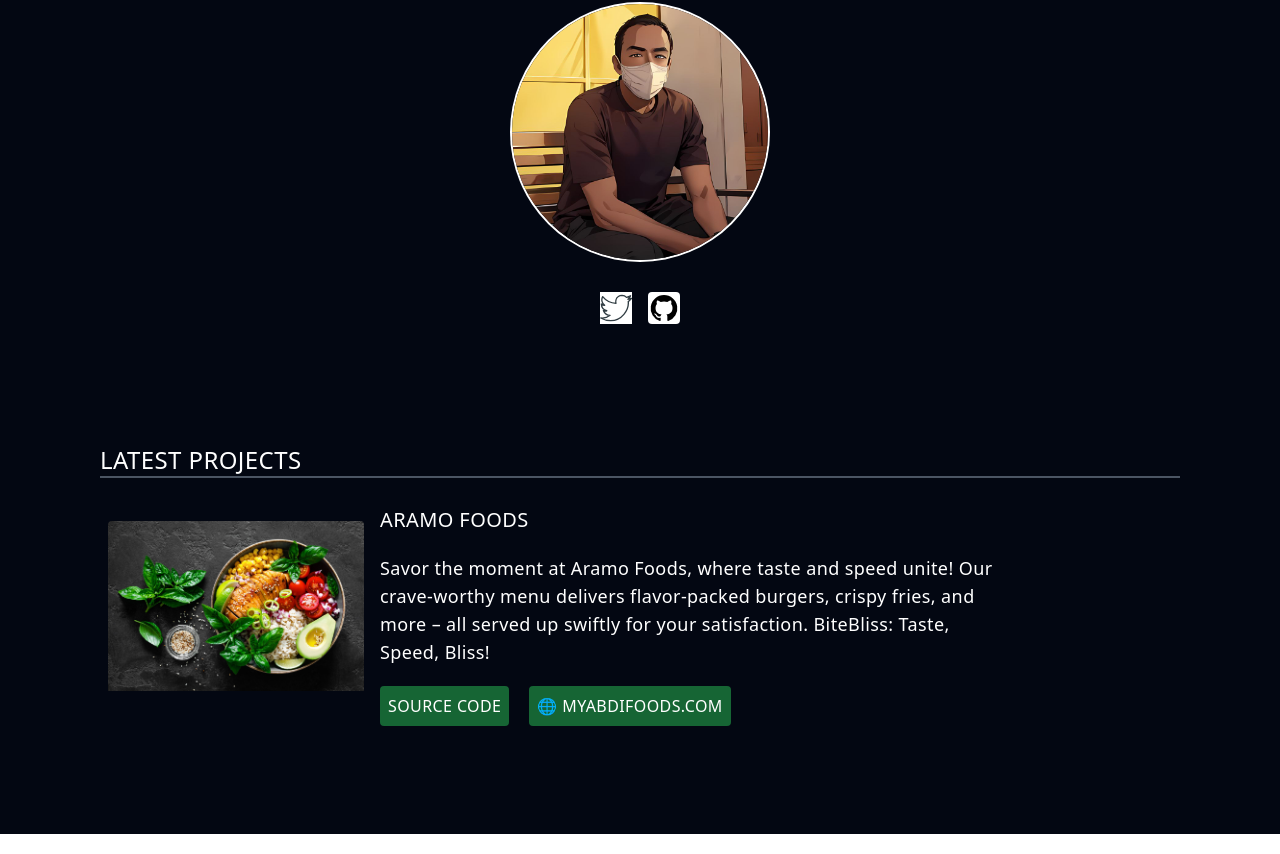
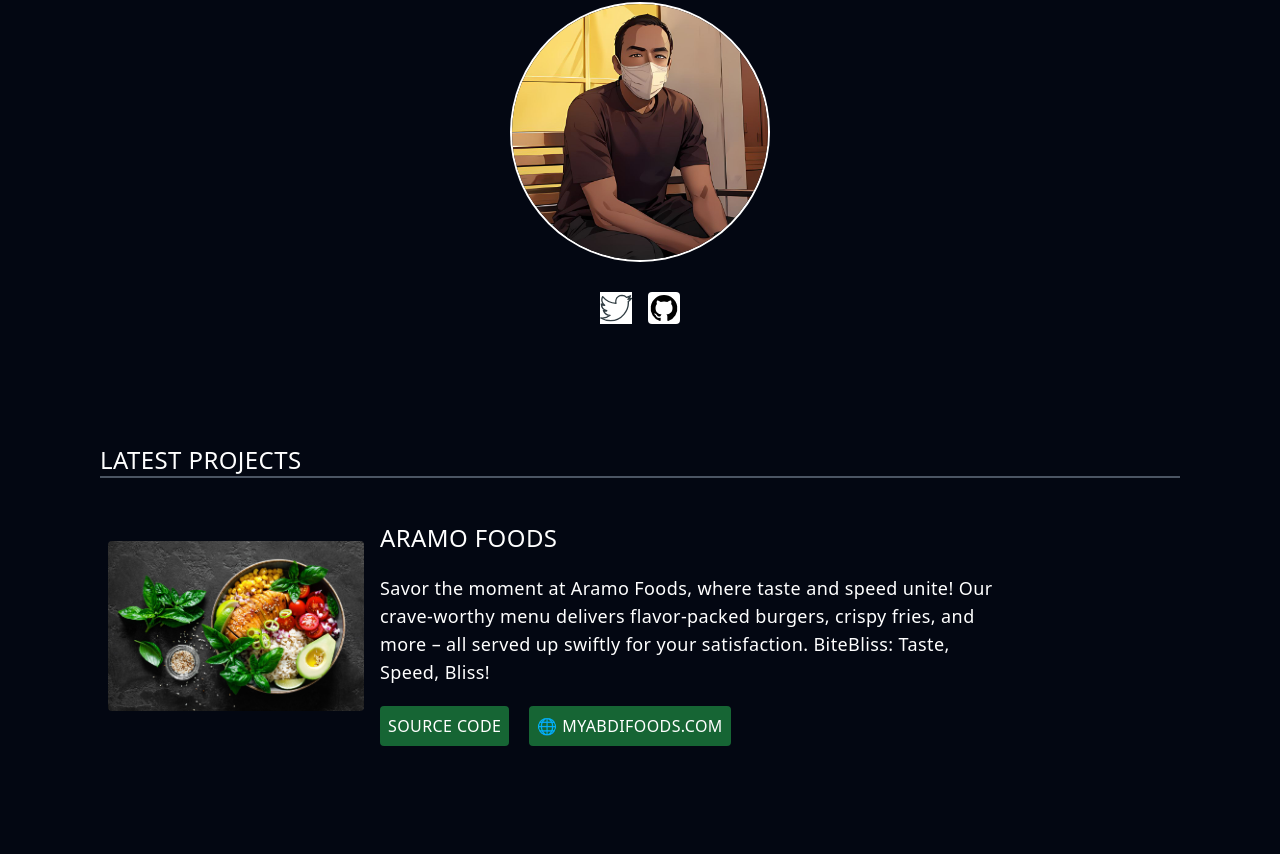
Before and after one commit to myabdi4/nurabdirahman, a React (Vite) app: page / in a window 1280 px wide. Shown: the part 321-1175 px from the top of the page. Built offline with nearby package versions, Linux system fonts and the light colour scheme; a web font is replaced by a local one.

Commit message:
Update Main.jsx

```diff
--- a/src/components/Main.jsx
+++ b/src/components/Main.jsx
@@ -8,14 +8,14 @@ const Main = () => {
               LATEST PROJECTS
             </h1>
             <div className="flex sm:flex-col pt-5 gap-2 ">
-              <div className="sm:flex gap-4 sm:p-2 items-center ">
+              <div className="sm:flex gap-4 sm:p-2 items-center">
                 <img
-                  className="sm:w-64 w-max pb-5 rounded hover:cursor-pointer hover:shadow-lg object-cover"
+                  className="sm:w-64 hover:cursor-pointer hover:shadow-lg object-cover rounded"
                   src="/chicken.jpg"
                   alt=""
                 />
                 <div className="flex flex-col gap-5 ">
-                  <h2 className="text-xl uppercase sm:text-start text-center">
+                  <h2 className="text-2xl pt-4 uppercase sm:text-start text-center">
                     ARAMO FOODS
                   </h2>
                   <div className="text-lg sm:w-4/5 ">
```
